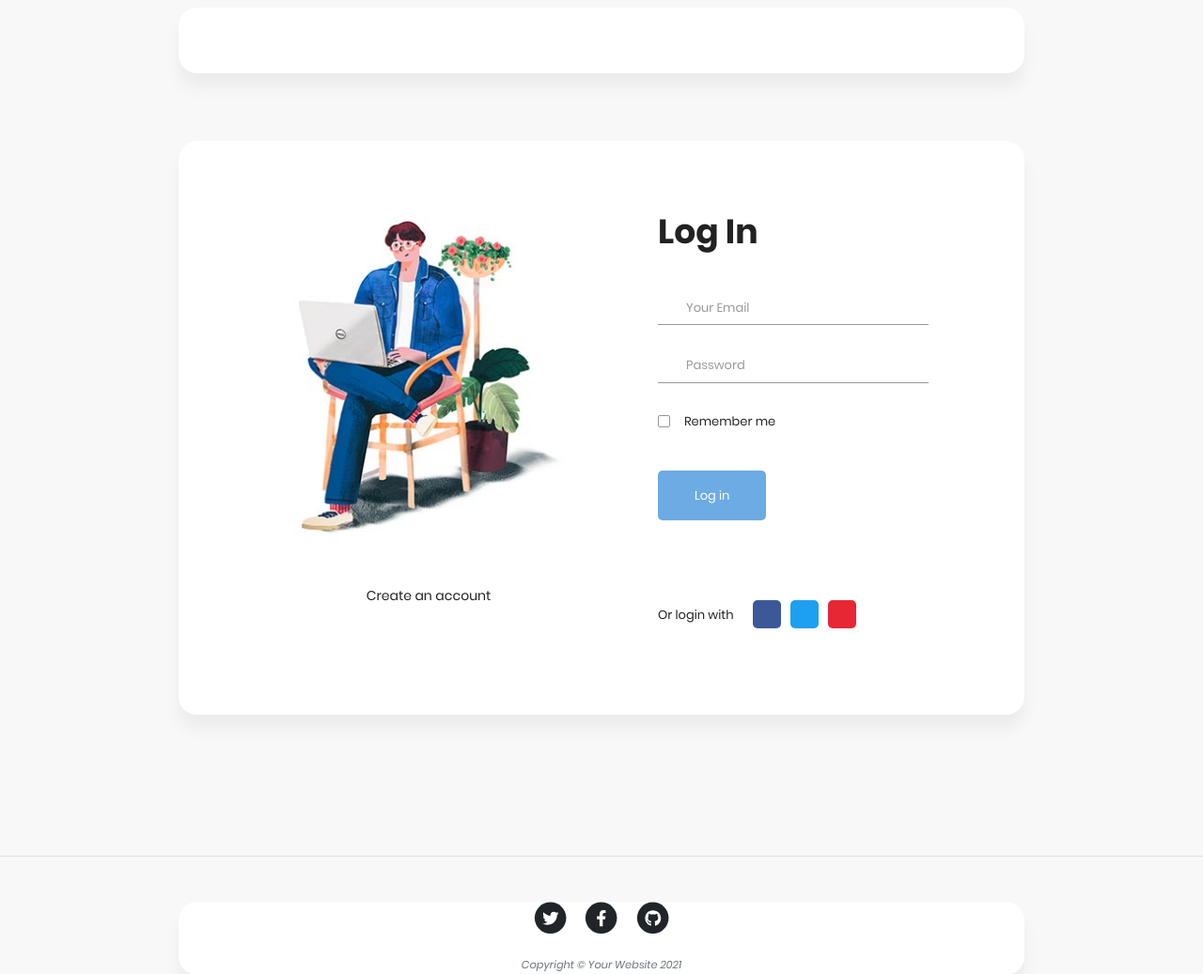
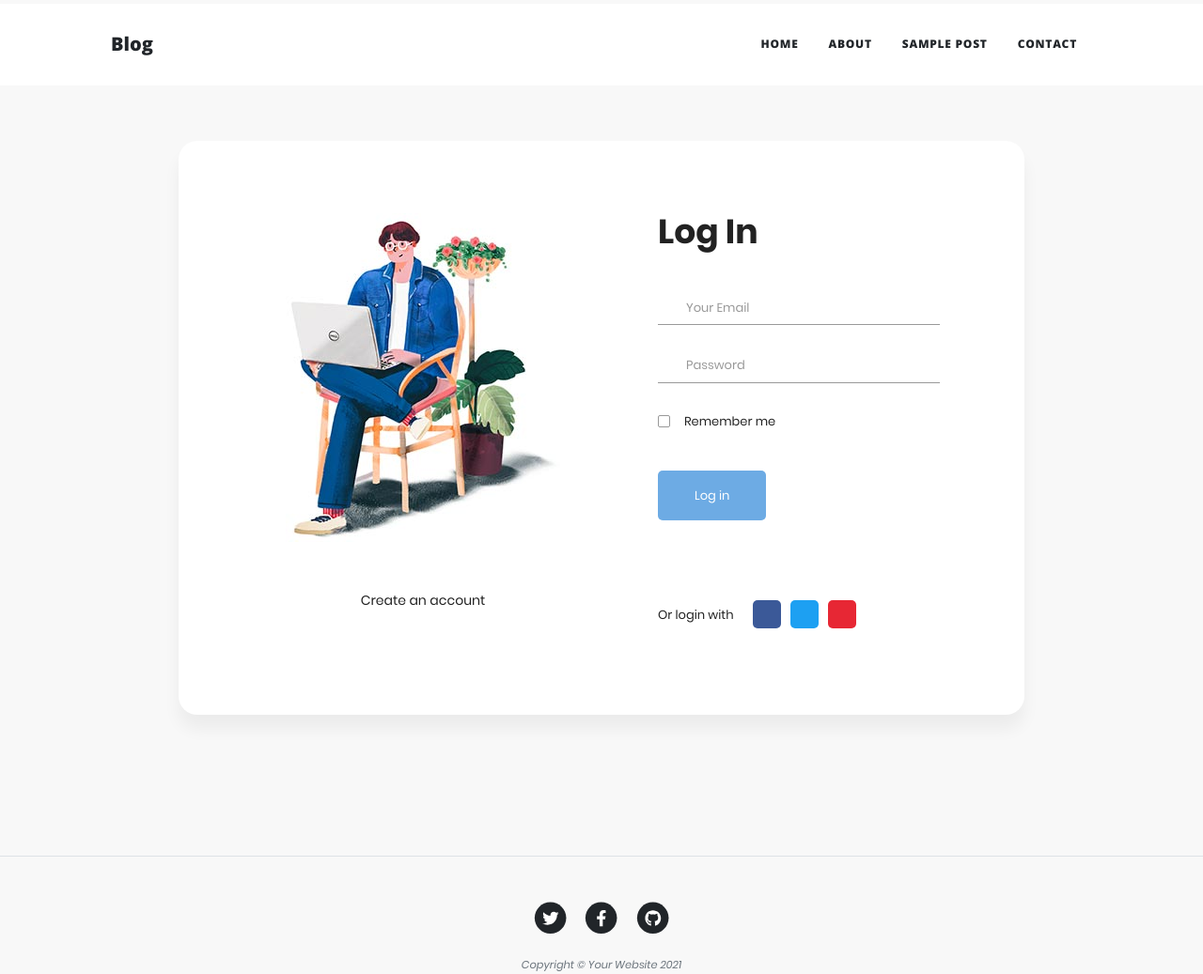
Before and after one commit to Akshath-Mahajan/blog, a Django app: page / in a window 1280 px wide. Shown: the top 1037 px of the page at 94% size. Run offline with Django 4.2, Linux system fonts and the light colour scheme; some libraries are stand-ins or nearby versions.

Commit message:
styling fixes

```diff
--- a/accounts/templates/accounts/login.html
+++ b/accounts/templates/accounts/login.html
@@ -1,11 +1,14 @@
 {%extends 'base.html'%}
 {% load static %}
+{%block head%}
+    <link href="{% static 'css/style.css' %}" rel="stylesheet" />
+{%endblock%}
 {%block body%}
 
     <div class="main">
 
        <section class="sign-in">
-            <div class="container">
+            <div class="container-1">
                 <div class="signin-content">
                     <div class="signin-image">
                         <figure><img src="{% static 'assets/img/signin-image.jpg' %}" alt="sing up image"></figure>
--- a/blog/static/css/style.css
+++ b/blog/static/css/style.css
@@ -200,7 +200,7 @@
   font-weight: 400;
   font-family: Poppins; }
 
-.container {
+.container-1 {
   width: 900px;
   background: #fff;
   margin: 0 auto;
@@ -516,11 +516,11 @@
   margin-top: 10px; }
 
 @media screen and (max-width: 1200px) {
-  .container {
+  .container-1 {
     width: calc( 100% - 30px);
     max-width: 100%; } }
 @media screen and (min-width: 1024px) {
-  .container {
+  .container-1 {
     max-width: 1200px; } }
 @media screen and (max-width: 768px) {
   .signup-content, .signin-content {
--- a/blog/static/js/scripts.js
+++ /dev/null
@@ -1,24 +0,0 @@
-window.addEventListener('DOMContentLoaded', () => {
-    let scrollPos = 0;
-    const mainNav = document.getElementById('mainNav');
-    const headerHeight = mainNav.clientHeight;
-    window.addEventListener('scroll', function() {
-        const currentTop = document.body.getBoundingClientRect().top * -1;
-        if ( currentTop < scrollPos) {
-            // Scrolling Up
-            if (currentTop > 0 && mainNav.classList.contains('is-fixed')) {
-                mainNav.classList.add('is-visible');
-            } else {
-                console.log(123);
-                mainNav.classList.remove('is-visible', 'is-fixed');
-            }
-        } else {
-            // Scrolling Down
-            mainNav.classList.remove(['is-visible']);
-            if (currentTop > headerHeight && !mainNav.classList.contains('is-fixed')) {
-                mainNav.classList.add('is-fixed');
-            }
-        }
-        scrollPos = currentTop;
-    });
-})
--- a/blog/templates/base.html
+++ b/blog/templates/base.html
@@ -33,12 +33,14 @@
     />
     <!-- Core theme CSS (includes Bootstrap)-->
     <link href="{% static 'css/styles.css' %}" rel="stylesheet" />
-    <link href="{% static 'css/style.css' %}" rel="stylesheet" />
+    {% block head %}
+
+     {% endblock %}
   </head>
   <body>
-    <nav id="mainNav" class="navbar navbar-expand-lg navbar-light">
+    <nav id="mainNav" class="navbar navbar-expand-lg navbar-light is-fixed is-visible">
       <div class="container px-4 px-lg-5">
-        <a href="index.html" class="navbar-brand">Start Bootstrap</a>
+        <a href="index.html" class="navbar-brand">Blog</a>
         <button
           type="button"
           data-bs-toggle="collapse"
@@ -69,8 +71,7 @@
             </li>
             <li class="nav-item">
               <a href="contact.html" class="nav-link px-lg-3 py-3 py-lg-4"
-                >Contact</a
-              >
+                >Contact</a>
             </li>
           </ul>
         </div>
--- a/blog/templates/blog/blog_form.html
+++ b/blog/templates/blog/blog_form.html
@@ -1,4 +1,7 @@
 {%extends 'base.html'%}
+{%block head%}
+    <link href="{% static 'css/styles.css' %}" rel="stylesheet" />
+{%endblock%}
 {%block body%}
 <div class="container flex-fill card-container">
     <form method="POST" class="bg-light p-2">
--- a/blog/templates/blog/index.html
+++ b/blog/templates/blog/index.html
@@ -1,4 +1,7 @@
 {%extends 'base.html'%}
+{%block head%}
+    <link href="{% static 'css/styles.css' %}" rel="stylesheet" />
+{%endblock%}
 {%block body%}
     <!-- Navigation-->
     <nav id="mainNav" class="navbar navbar-expand-lg navbar-light">
--- a/blog/templates/blog/post.html
+++ b/blog/templates/blog/post.html
@@ -1,4 +1,7 @@
 {%extends 'base.html'%}
+{%block head%}
+    <link href="{% static 'css/styles.css' %}" rel="stylesheet" />
+{%endblock%}
 {%block body%}
     <!-- Page Header-->
     <header style="background-image: url({{post.image}})" class="masthead">
```
Also changed, not shown: accounts/templates/accounts/register.html (+4 -5 lines).
